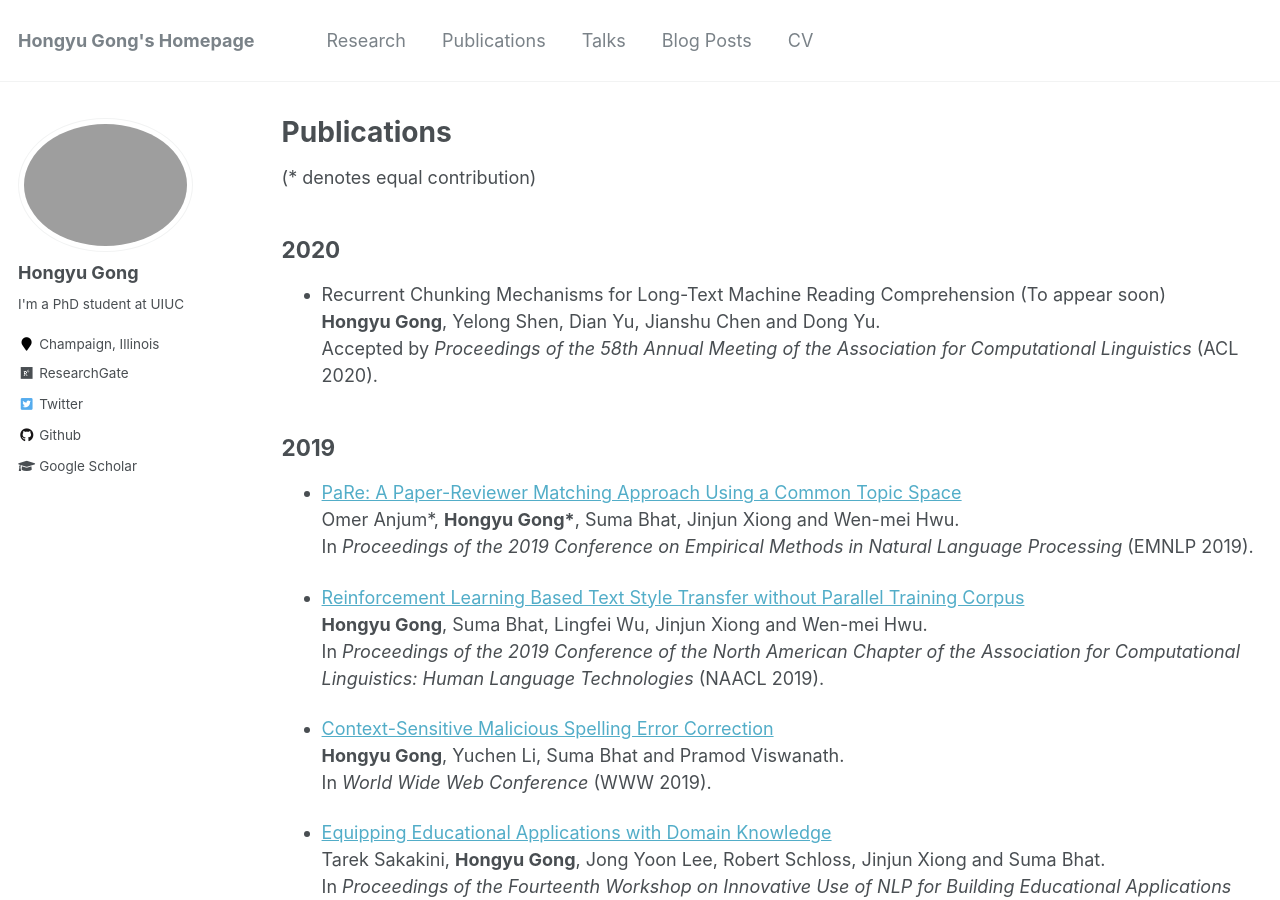
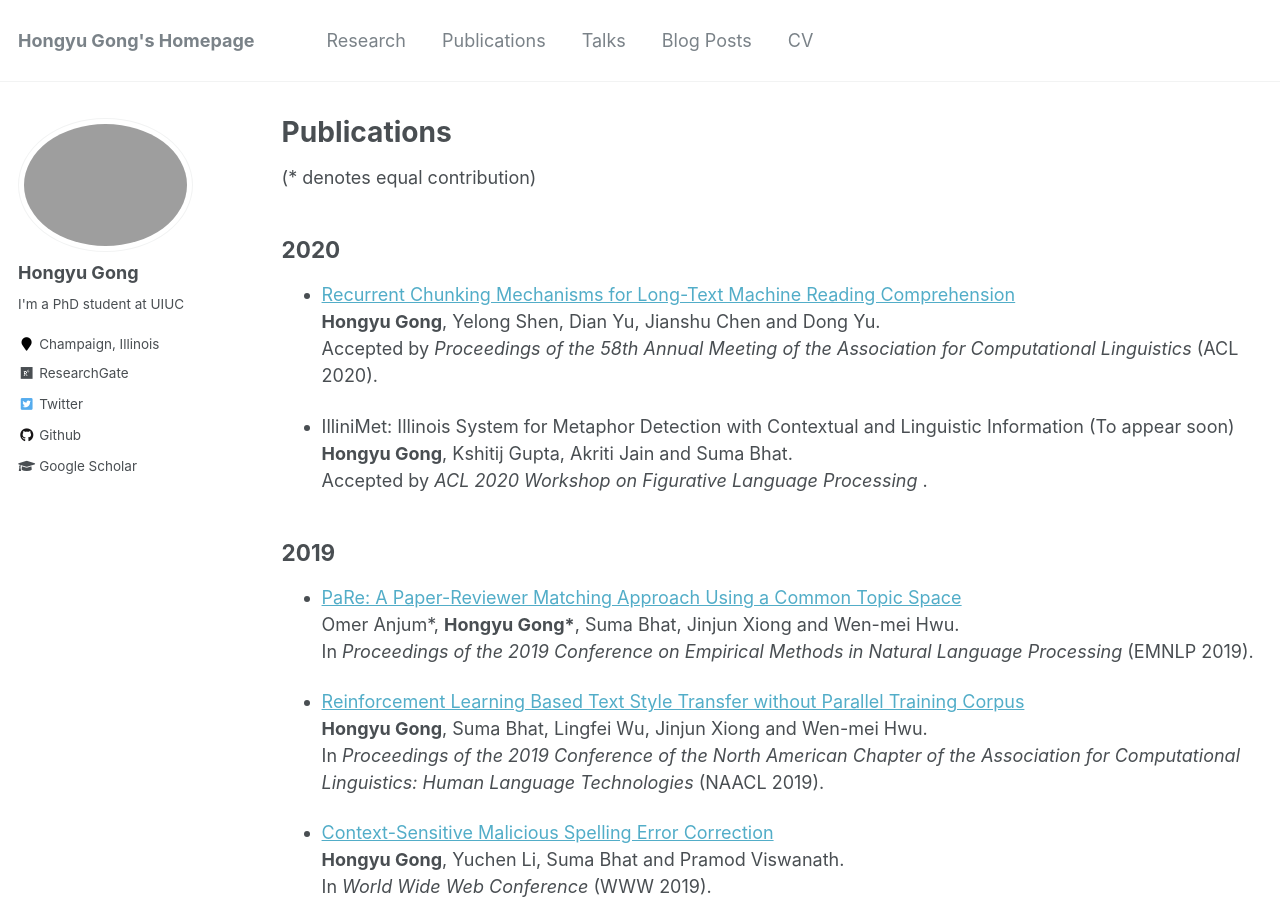
Before and after one commit to HongyuGong/HongyuGong.github.io, a Jekyll site: the page built from _pages/publications.md, in a window 1280 px wide and 900 px high. Built offline with Jekyll 4.4.1, drawn with Linux system fonts in a browser that asks for light colours.

Commit message:
Update publications.md

```diff
--- a/_pages/publications.md
+++ b/_pages/publications.md
@@ -18,9 +18,13 @@ author_profile: true
 (\* denotes equal contribution)
 
 ## 2020
-* Recurrent Chunking Mechanisms for Long-Text Machine Reading Comprehension (To appear soon) <br>
+* [Recurrent Chunking Mechanisms for Long-Text Machine Reading Comprehension](https://arxiv.org/abs/2005.08056) <br>
 <b>Hongyu Gong</b>, Yelong Shen, Dian Yu, Jianshu Chen and Dong Yu. <br>
 Accepted by <i>Proceedings of the 58th Annual Meeting of the Association for Computational Linguistics</i> (ACL 2020).
+
+* IlliniMet: Illinois System for Metaphor Detection with Contextual and Linguistic Information (To appear soon) <br>
+<b>Hongyu Gong</b>, Kshitij Gupta, Akriti Jain and Suma Bhat. <br>
+Accepted by <i> ACL 2020 Workshop on Figurative Language Processing </i>.
 
 
 ## 2019
```
